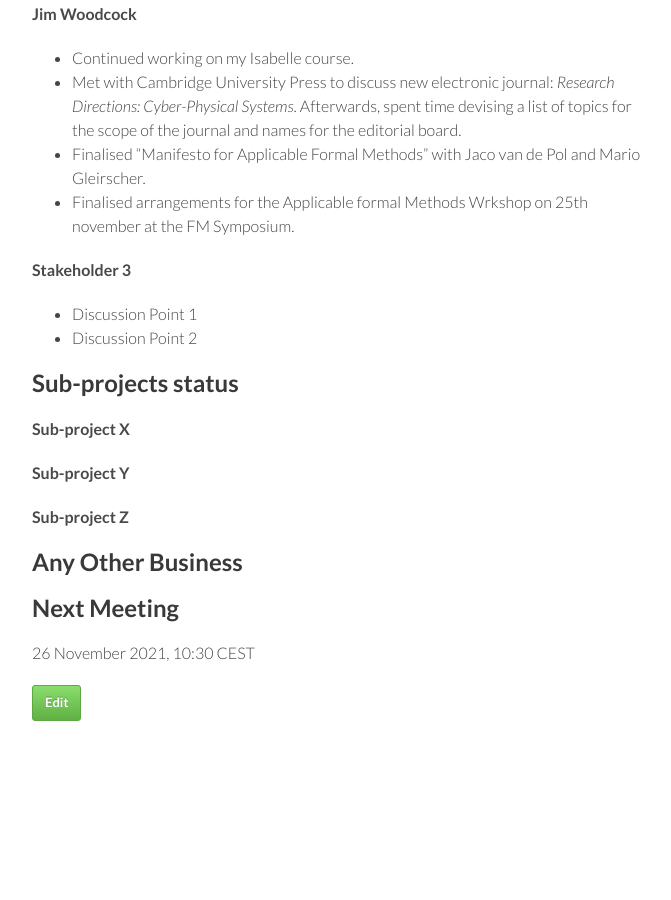
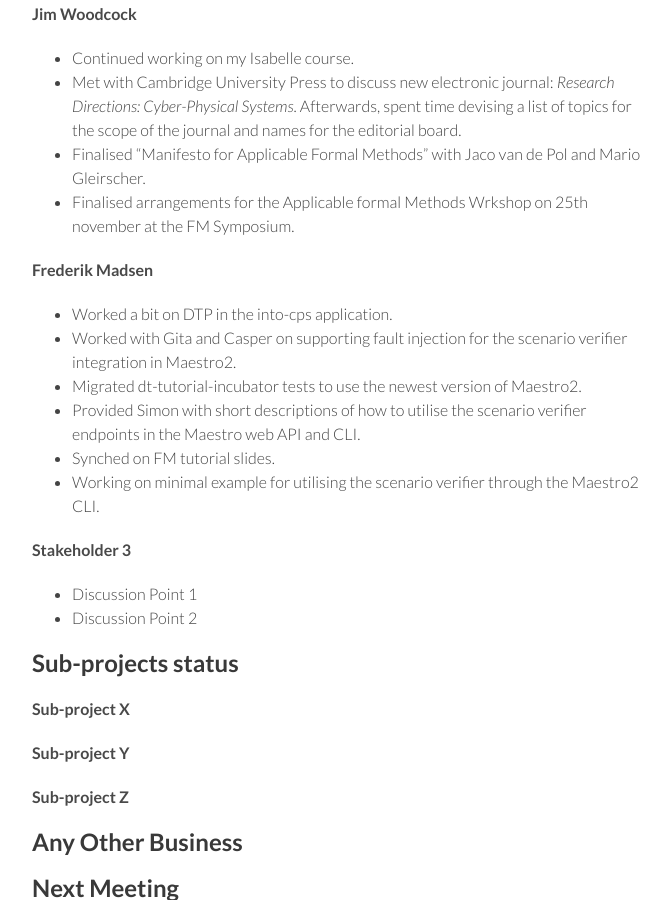
Before and after one commit to digitaltwincentre/digitaltwincentre.github.io, a Jekyll site: the page built from _biweeklies/Biweekly-49.md, in a window 1280 px wide and 900 px high, scrolled down 1819 px. Shown: the whole window, without its empty margins (418-1089 px from the left). Built offline with Jekyll 4.4.1, drawn with Linux system fonts in a browser that asks for light colours; nearby versions of some CDN libraries.

Commit message:
Update Biweekly-49.md

```diff
--- a/_biweeklies/Biweekly-49.md
+++ b/_biweeklies/Biweekly-49.md
@@ -78,6 +78,14 @@ date: 12 November 2021, 1030 CEST
 * Finalised "Manifesto for Applicable Formal Methods" with Jaco van de Pol and Mario Gleirscher.
 * Finalised arrangements for the Applicable formal Methods Wrkshop on 25th november at the FM Symposium.
 
+#### Frederik Madsen
+* Worked a bit on DTP in the into-cps application.
+* Worked with Gita and Casper on supporting fault injection for the scenario verifier integration in Maestro2.
+* Migrated dt-tutorial-incubator tests to use the newest version of Maestro2.
+* Provided Simon with short descriptions of how to utilise the scenario verifier endpoints in the Maestro web API and CLI.
+* Synched on FM tutorial slides.
+* Working on minimal example for utilising the scenario verifier through the Maestro2 CLI.
+
 #### Stakeholder 3
 * Discussion Point 1
 * Discussion Point 2
```
